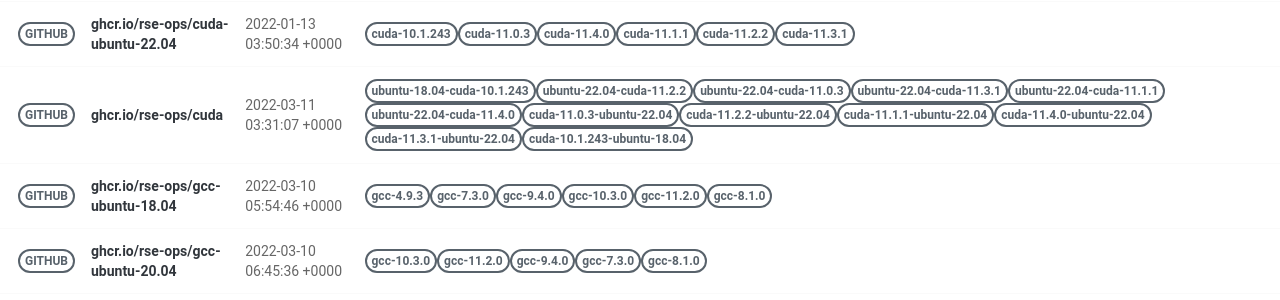
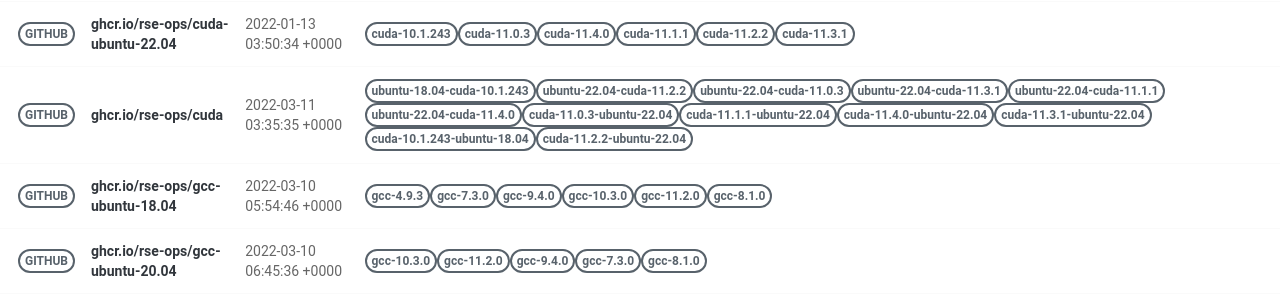
Before and after one commit to rse-ops/docker-images, a Jekyll site: the page built from pages/index.md, in a window 1280 px wide. Shown: the part 428-728 px from the top of the page. Built offline with Jekyll 4.4.1, drawn with Linux system fonts in a browser that asks for light colours; nearby versions of some CDN libraries.

Commit message:
Automated push to update library 2022-03-11

```diff
--- a/_library/ghcr.io-rse-ops-cuda.md
+++ b/_library/ghcr.io-rse-ops-cuda.md
@@ -1,7 +1,7 @@
 ---
 layout: container
 name: ghcr.io/rse-ops/cuda
-updated_at: 2022-03-11 03:31:07.222953
+updated_at: 2022-03-11 03:35:35.066174
 
 
 container_url: https://github.com/orgs/rse-ops/packages/container/package/cuda
```
Also changed, not shown: other parts of _library/ghcr.io-rse-ops-cuda.md (+3 -3 lines).
